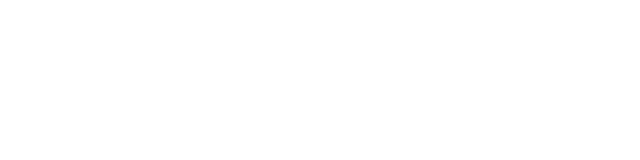
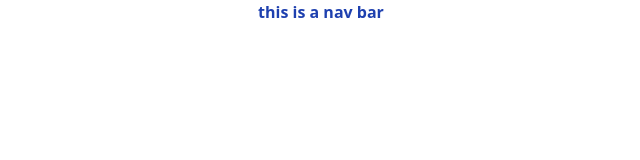
Before and after one commit to bouakram/tailwindcss_react_webpage, a React (Create React App) app: page / in a window 1280 px wide. Shown: the top 160 px of the page, without its empty margins (319-959 px from the left). Built offline with nearby package versions, Linux system fonts and the light colour scheme.

Commit message:
adding tailwindcss

```diff
--- a/package.json
+++ b/package.json
@@ -34,5 +34,10 @@
       "last 1 firefox version",
       "last 1 safari version"
     ]
+  },
+  "devDependencies": {
+    "autoprefixer": "^10.4.7",
+    "postcss": "^8.4.14",
+    "tailwindcss": "^3.1.5"
   }
 }
--- /dev/null
+++ b/postcss.config.js
@@ -0,0 +1,6 @@
+module.exports = {
+  plugins: {
+    tailwindcss: {},
+    autoprefixer: {},
+  },
+}
--- a/src/App.js
+++ b/src/App.js
@@ -1,7 +1,9 @@
+import Navbar from "./components/Navbar";
 
 function App() {
   return (
     <div>
+      <Navbar />
     </div>
   );
 }
--- /dev/null
+++ b/src/components/Navbar.jsx
@@ -0,0 +1,11 @@
+import React from 'react'
+
+function Navbar() {
+    return (
+        <div>
+            <h1 className='text-center font-bold text-blue-800'>this is a nav bar</h1>
+        </div>
+    )
+}
+
+export default Navbar
--- a/src/index.css
+++ b/src/index.css
@@ -1,13 +1,14 @@
+@tailwind base;
+@tailwind components;
+@tailwind utilities;
+
+*{
+  box-sizing: border-box;
+}
+
 body {
   margin: 0;
-  font-family: -apple-system, BlinkMacSystemFont, 'Segoe UI', 'Roboto', 'Oxygen',
-    'Ubuntu', 'Cantarell', 'Fira Sans', 'Droid Sans', 'Helvetica Neue',
-    sans-serif;
+  padding: 0;
   -webkit-font-smoothing: antialiased;
   -moz-osx-font-smoothing: grayscale;
 }
-
-code {
-  font-family: source-code-pro, Menlo, Monaco, Consolas, 'Courier New',
-    monospace;
-}
--- /dev/null
+++ b/tailwind.config.js
@@ -0,0 +1,8 @@
+/** @type {import('tailwindcss').Config} */
+module.exports = {
+  content: ['./src/**/*.{js,jsx,ts,tsx}'],
+  theme: {
+    extend: {},
+  },
+  plugins: [],
+}
```
Also changed, not shown: 1 other file (tests, documents, lock files or other folders).
